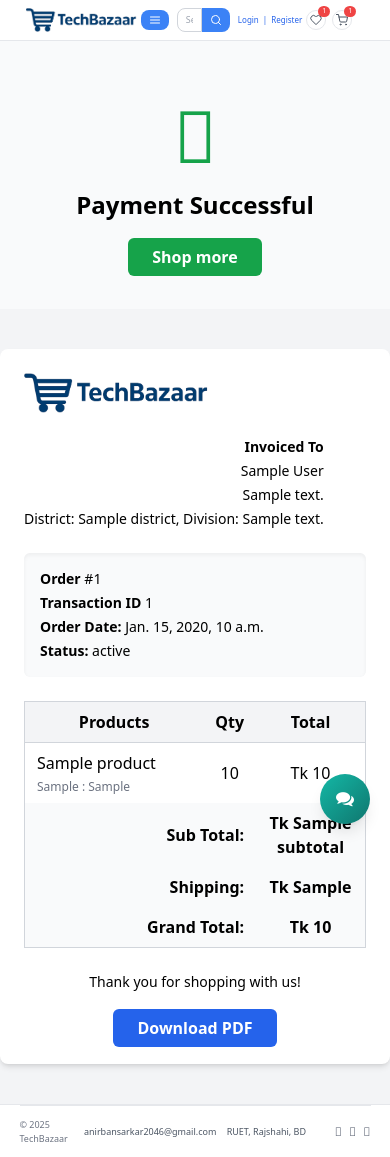
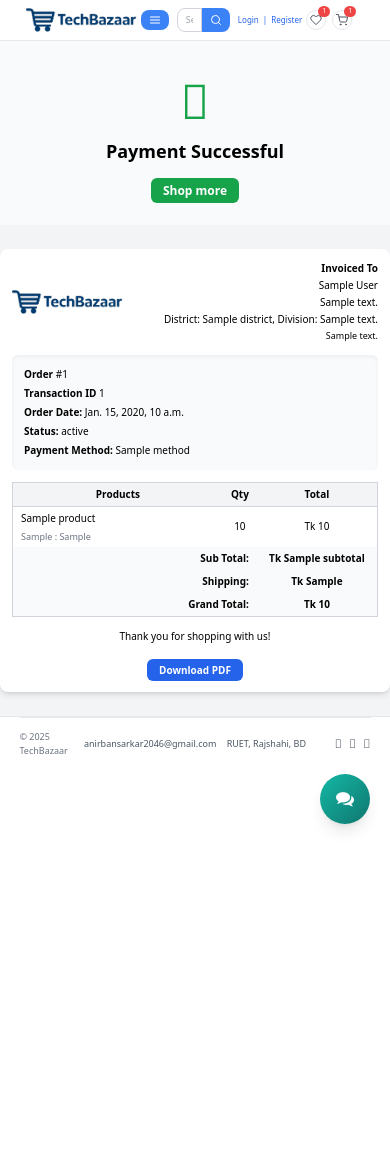
Before and after one commit to Anirban2046/TechBazaar-Tech-Store-WebApp-using-Django-and-TailwindCSS, a Django app: template templates/orders/order_complete.html in a window 390 px wide. After the commit the page ends 830 px from the top, so only its background shows below. Run offline with Django 5.2, Linux system fonts and the light colour scheme; the template is opened without the code that fills it: most values are stand-ins (such as "Sample title", 1, 10 or a date in 2020); some libraries are stand-ins or nearby versions.

Commit message:
UI made responsive for invoices

```diff
--- a/templates/orders/order_complete.html
+++ b/templates/orders/order_complete.html
@@ -4,12 +4,12 @@
 {% block content %}
 
 <!-- Payment Success Header -->
-<section class="py-10 bg-gray-50">
-  <div class="container mx-auto max-w-3xl text-center px-4">
-    <i class="fas fa-check-circle text-green-600 text-[72px] mb-4"></i>
-    <h2 class="text-2xl sm:text-3xl md:text-4xl font-semibold mb-6">Payment Successful</h2>
+<section class="py-6 sm:py-8 bg-gray-50">
+  <div class="container mx-auto max-w-full sm:max-w-3xl text-center px-4">
+    <i class="fas fa-check-circle text-green-600 text-[48px] sm:text-[56px] md:text-[72px] mb-2 sm:mb-3 md:mb-4"></i>
+    <h2 class="text-lg sm:text-xl md:text-2xl font-semibold mb-3 sm:mb-4 md:mb-6">Payment Successful</h2>
     <div>
-      <a href="{% url 'store' %}" class="bg-green-600 text-white font-semibold px-6 py-2 rounded-md hover:bg-green-700 transition-colors duration-300">
+      <a href="{% url 'store' %}" class="bg-green-600 text-white font-semibold px-3 py-1 sm:px-5 sm:py-2 md:px-6 md:py-2.5 rounded-md hover:bg-green-700 transition-colors duration-300 text-xs sm:text-sm md:text-base">
         Shop more
       </a>
     </div>
@@ -17,53 +17,59 @@
 </section>
 
 <!-- Invoice Section -->
-<section class="py-10 bg-gray-100">
-  <div class="container mx-auto max-w-3xl bg-white rounded-lg shadow-md p-6 sm:p-8 md:p-10">
+<section class="py-6 sm:py-8 bg-gray-100">
+  <div class="container mx-auto max-w-full sm:max-w-3xl bg-white rounded-lg shadow-md p-3 sm:p-5 md:p-8">
 
     <!-- Header: Logo and Customer Info -->
-    <div class="flex flex-col md:flex-row justify-between items-start md:items-center gap-6 mb-6">
+    <div class="flex flex-row justify-between items-center gap-2 sm:gap-4 mb-3 sm:mb-4 md:mb-6 flex-nowrap">
       <!-- Logo -->
-      <div class="flex-1">
-        <img src="{% static '/images/logo.png' %}" alt="Invoice Logo" class="h-10 md:h-12 object-contain">
+      <div class="flex-shrink-0">
+        <img src="{% static '/images/logo.png' %}" alt="Invoice Logo" class="h-6 sm:h-8 md:h-10 object-contain">
       </div>
 
       <!-- Invoiced To -->
       <div class="flex-1 text-right">
-        <ul class="list-none space-y-1">
-          <li><strong class="block text-sm sm:text-base md:text-lg">Invoiced To</strong></li>
-          <li class="text-sm sm:text-base md:text-lg">{{ order.full_name }}</li>
-          <li class="text-sm sm:text-base md:text-lg">{{ order.full_address }}</li>
-          <li class="text-sm sm:text-base md:text-lg">District: {{ order.district }}, Division: {{ order.division }}</li>
+        <ul class="list-none space-y-0.5 sm:space-y-1 text-[10px] sm:text-xs md:text-sm">
+          <li><strong class="block">Invoiced To</strong></li>
+          <li>{{ order.full_name }}</li>
+          <li>{{ order.full_address }}</li>
+          <li>District: {{ order.district }}, Division: {{ order.division }}</li>
+          {% if order.extra_notes %}
+          <li class="mt-1 text-[9px] sm:text-[10px] md:text-xs">{{ order.extra_notes }}</li>
+          {% endif %}
         </ul>
       </div>
     </div>
 
     <!-- Invoice Details -->
-    <div class="bg-gray-50 rounded-md shadow-inner p-4 sm:p-6 md:p-8 mb-6">
-      <ul class="list-none space-y-1 text-sm sm:text-base md:text-lg">
+    <div class="bg-gray-50 rounded-md shadow-inner p-3 sm:p-4 md:p-6 mb-3 sm:mb-4 md:mb-6 text-[10px] sm:text-xs md:text-sm">
+      <ul class="list-none space-y-1">
         <li><strong>Order</strong> #{{ order.order_number }}</li>
         <li><strong>Transaction ID</strong> {{ order.payment.payment_id }}</li>
         <li><strong>Order Date:</strong> {{ order.created_at }}</li>
         <li><strong>Status:</strong> {{ order.payment.status }}</li>
+        {% if order.payment.method %}
+        <li><strong>Payment Method:</strong> {{ order.payment.method }}</li>
+        {% endif %}
       </ul>
     </div>
 
     <!-- Ordered Products Table -->
     <div class="overflow-x-auto">
-      <table class="min-w-full border border-gray-300 border-collapse">
+      <table class="min-w-full border border-gray-300 border-collapse text-[10px] sm:text-xs md:text-sm">
         <thead class="bg-gray-100">
           <tr>
-            <th class="py-2 px-3 text-center w-7/12">Products</th>
-            <th class="py-2 px-3 text-center w-1/12">Qty</th>
-            <th class="py-2 px-3 text-center w-4/12">Total</th>
+            <th class="py-1 sm:py-2 px-2 text-center w-7/12">Products</th>
+            <th class="py-1 sm:py-2 px-2 text-center w-1/12">Qty</th>
+            <th class="py-1 sm:py-2 px-2 text-center w-4/12">Total</th>
           </tr>
         </thead>
         <tbody>
           {% for item in ordered_products %}
           <tr class="border-t border-gray-300">
-            <td class="py-2 px-3">
+            <td class="py-1 sm:py-2 px-2">
               {{ item.product.product_name }}
-              <p class="text-gray-500 text-xs sm:text-sm md:text-base mt-1">
+              <p class="text-gray-500 mt-1 text-[9px] sm:text-[10px] md:text-sm">
                 {% if item.variations.all %}
                   {% for i in item.variations.all %}
                     {{ i.variation_category|capfirst }} : {{ i.variation_value|capfirst }} <br>
@@ -71,35 +77,35 @@
                 {% endif %}
               </p>
             </td>
-            <td class="text-center py-2 px-3">{{ item.quantity }}</td>
-            <td class="text-center py-2 px-3">Tk {{ item.product_price }}</td>
+            <td class="text-center py-1 sm:py-2 px-2">{{ item.quantity }}</td>
+            <td class="text-center py-1 sm:py-2 px-2">Tk {{ item.product_price }}</td>
           </tr>
           {% endfor %}
         </tbody>
-        <tfoot class="bg-gray-50 font-semibold">
+        <tfoot class="bg-gray-50 font-semibold text-[10px] sm:text-xs md:text-sm">
           <tr>
-            <th colspan="2" class="text-right py-2 px-3">Sub Total:</th>
-            <th class="text-center py-2 px-3">Tk {{ subtotal }}</th>
+            <th colspan="2" class="text-right py-1 sm:py-2 px-2">Sub Total:</th>
+            <th class="text-center py-1 sm:py-2 px-2">Tk {{ subtotal }}</th>
           </tr>
           <tr>
-            <th colspan="2" class="text-right py-2 px-3">Shipping:</th>
-            <th class="text-center py-2 px-3">Tk {{ order.shipping_charge }}</th>
+            <th colspan="2" class="text-right py-1 sm:py-2 px-2">Shipping:</th>
+            <th class="text-center py-1 sm:py-2 px-2">Tk {{ order.shipping_charge }}</th>
           </tr>
           <tr>
-            <th colspan="2" class="text-right py-2 px-3">Grand Total:</th>
-            <th class="text-center py-2 px-3">Tk {{ order.order_total }}</th>
+            <th colspan="2" class="text-right py-1 sm:py-2 px-2">Grand Total:</th>
+            <th class="text-center py-1 sm:py-2 px-2">Tk {{ order.order_total }}</th>
           </tr>
         </tfoot>
       </table>
     </div>
 
     <!-- Footer -->
-    <div class="text-center mt-6">
-      <p class="text-sm sm:text-base md:text-lg">Thank you for shopping with us!</p>
+    <div class="text-center mt-3 sm:mt-4 md:mt-6">
+      <p class="text-[10px] sm:text-xs md:text-sm">Thank you for shopping with us!</p>
     </div>
 
-    <div class="mt-6 text-center">
-      <a href="{% url 'invoice_pdf' order.id %}" class="bg-blue-600 text-white font-semibold px-6 py-2 rounded-md hover:bg-blue-700 transition-colors duration-300">
+    <div class="mt-3 sm:mt-4 md:mt-6 text-center">
+      <a href="{% url 'invoice_pdf' order.id %}" class="bg-blue-600 text-white font-semibold px-3 py-1 sm:px-5 sm:py-2 md:px-6 md:py-2.5 rounded-md hover:bg-blue-700 transition-colors duration-300 text-[10px] sm:text-xs md:text-sm">
         Download PDF
       </a>
     </div>
```
Also changed, not shown: templates/accounts/order_detail.html (+35 -34 lines).
